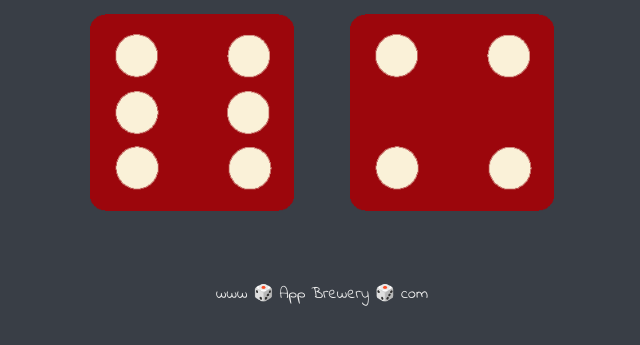
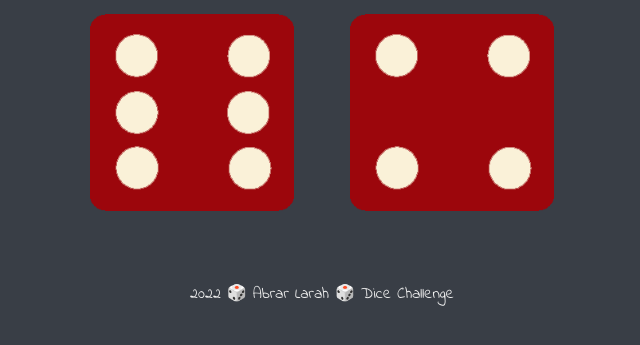
Before and after one commit to abrarlarah/DICE, a plain HTML site: page index.html in a window 1280 px wide. Shown: the part 321-666 px from the top of the page, without its empty margins (318-958 px from the left). Drawn offline with Linux system fonts and the light colour scheme.

Commit message:
Update index.html

```diff
--- a/index.html
+++ b/index.html
@@ -30,6 +30,6 @@
   </body>
 
   <footer>
-    www 🎲 App Brewery 🎲 com
+    2022 🎲 Abrar Larah 🎲 Dice Challenge
   </footer>
 </html>
```
